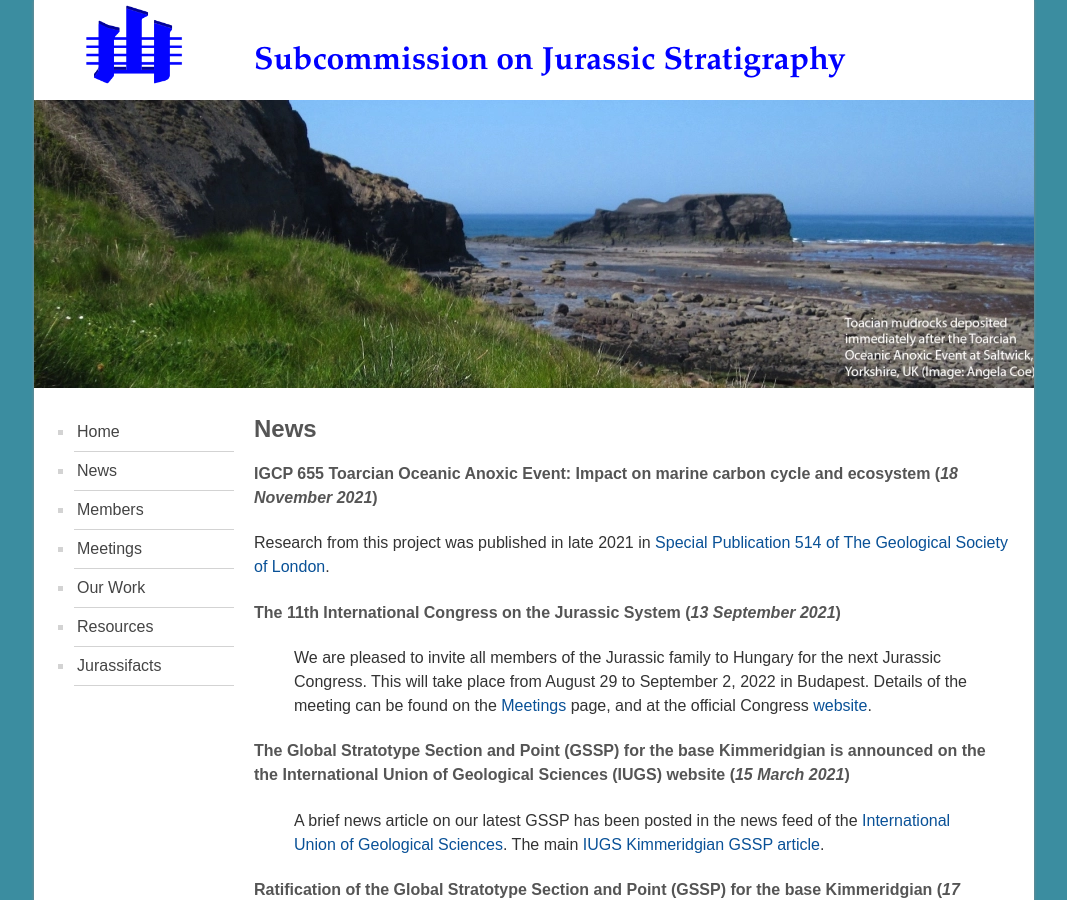
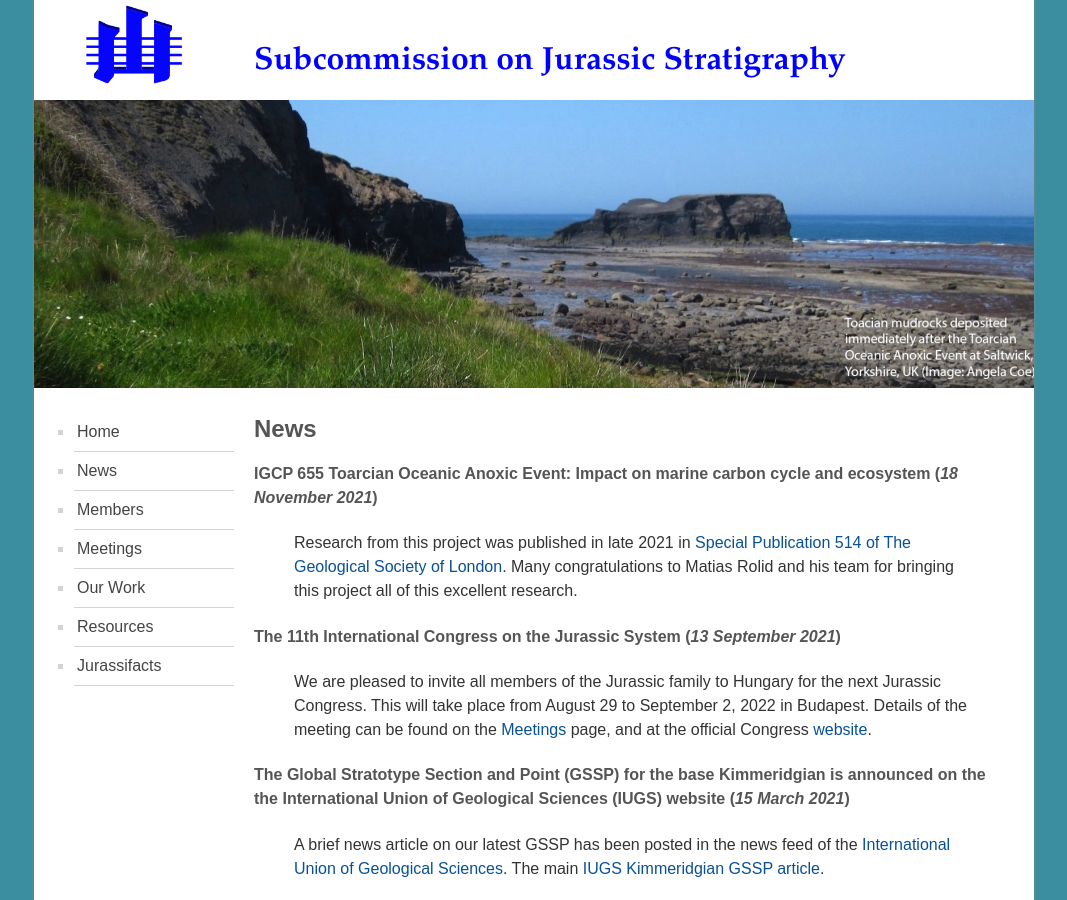
Before and after one commit to i-c-stratigraphy/subcommission-jurassic, a Jekyll site: the page built from pages/news.md, in a window 1280 px wide and 900 px high. Shown: the whole window, without its empty margins (106-1173 px from the left). Built offline with Jekyll 4.4.1, drawn with Linux system fonts in a browser that asks for light colours.

Commit message:
Update news.md

```diff
--- a/pages/news.md
+++ b/pages/news.md
@@ -6,7 +6,7 @@ permalink: /news
 ## News
 
 #### IGCP 655  Toarcian Oceanic Anoxic Event: Impact on marine carbon cycle and ecosystem (*18 November 2021*)
-Research from this project was published in late 2021 in [Special Publication 514 of The Geological Society of London](https://sp.lyellcollection.org/content/514/1).
+> Research from this project was published in late 2021 in [Special Publication 514 of The Geological Society of London](https://sp.lyellcollection.org/content/514/1). Many congratulations to Matias Rolid and his team for bringing this project all of this excellent research.
 
 #### The 11th International Congress on the Jurassic System (*13 September 2021*)
 > We are pleased to invite all members of the Jurassic family to Hungary for the next Jurassic Congress. This will take place from August 29 to September 2, 2022 in Budapest. Details of the meeting can be found on the [Meetings](/meetings) page, and at the official Congress [website](https://jurassic2022.hu/).
```
